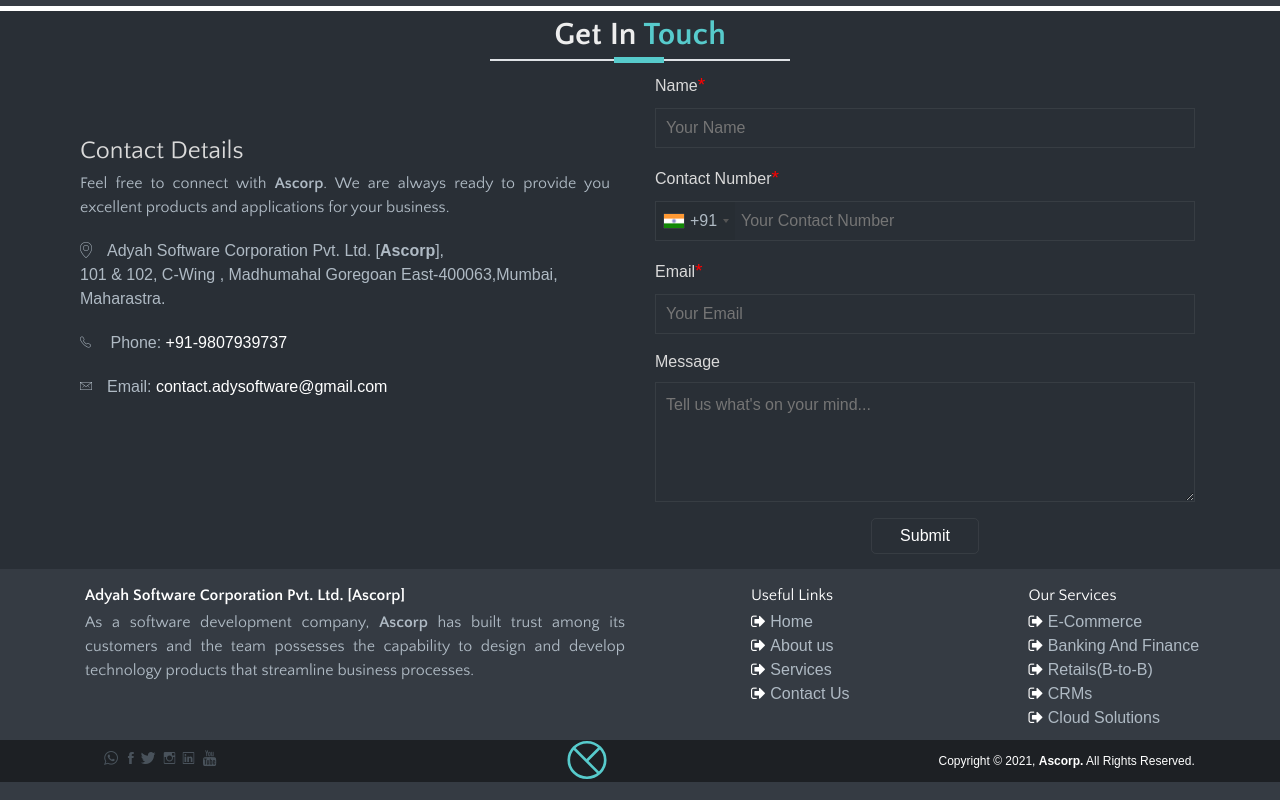
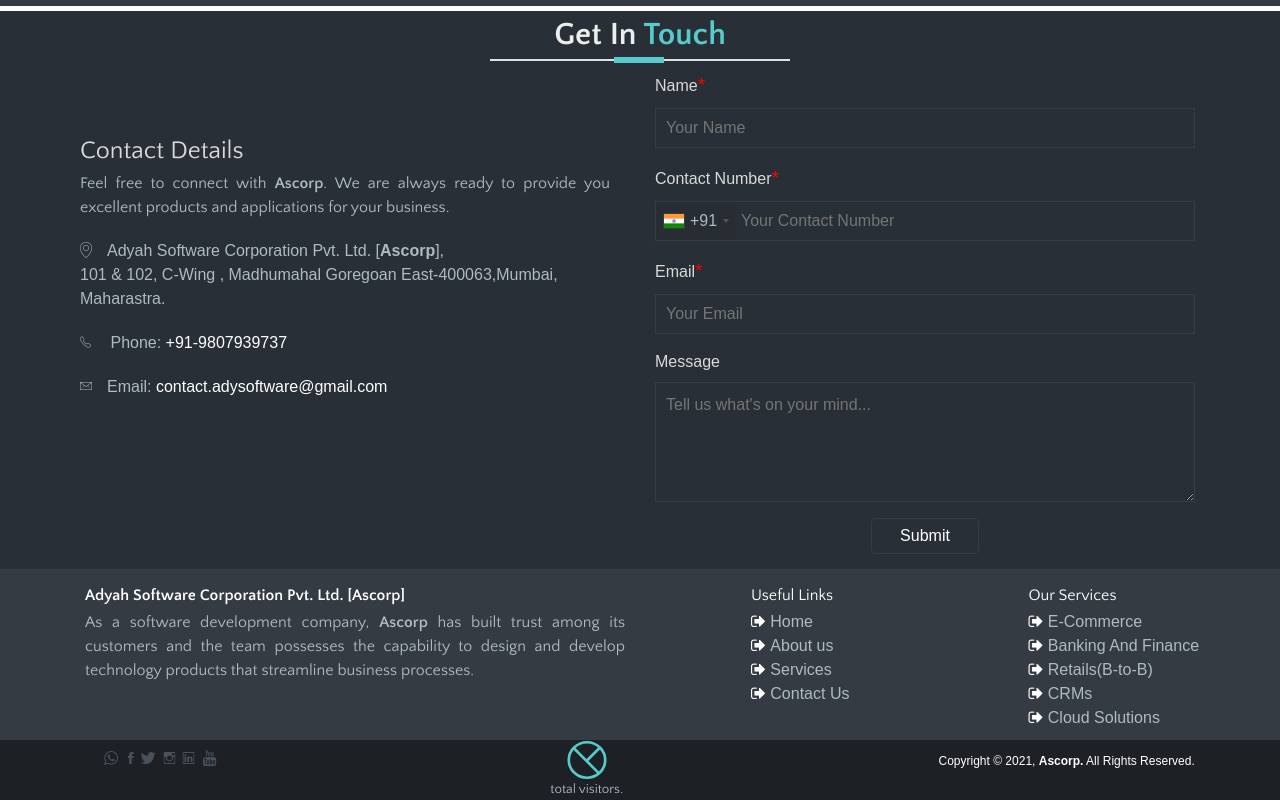
Before and after one commit to ascorpsoftwares/live.ascorp, a plain HTML site: page index.html in a window 1280 px wide. Shown: the part 3002-3802 px from the top of the page. Drawn offline with Linux system fonts and the light colour scheme; a web font is replaced by a local one.

Commit message:
added count for total visitors

```diff
--- a/index.html
+++ b/index.html
@@ -46,6 +46,7 @@
     <!-- International Telephone Input -->
     <link rel="stylesheet" href="plugins/international_telephone_input/css/intlTelInput.css">
     <script src="plugins/international_telephone_input/js/intlTelInput.js"></script>
+    <script src="https://api.countapi.xyz/hit/ascorp.live/visits?callback=liveViews" async></script>
 
 </head>
 
@@ -755,6 +756,11 @@ End Sticky Navigation==================================== -->
                                 </g>
                             </svg>
                         </a>
+			 <p style="font-size: smaller;">
+                            <span>total</span>
+                            <span id="visits"></span>
+                            <span>visitors.</span>
+                        </p>
                     </div>
                 </div>
                 <!-- Logo -->
```
